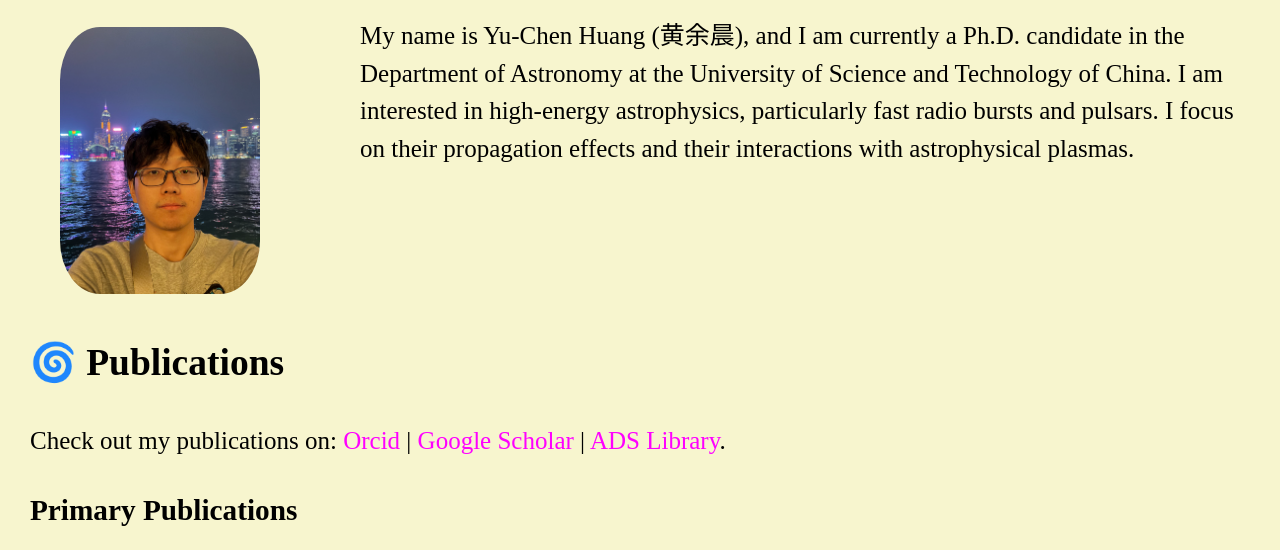
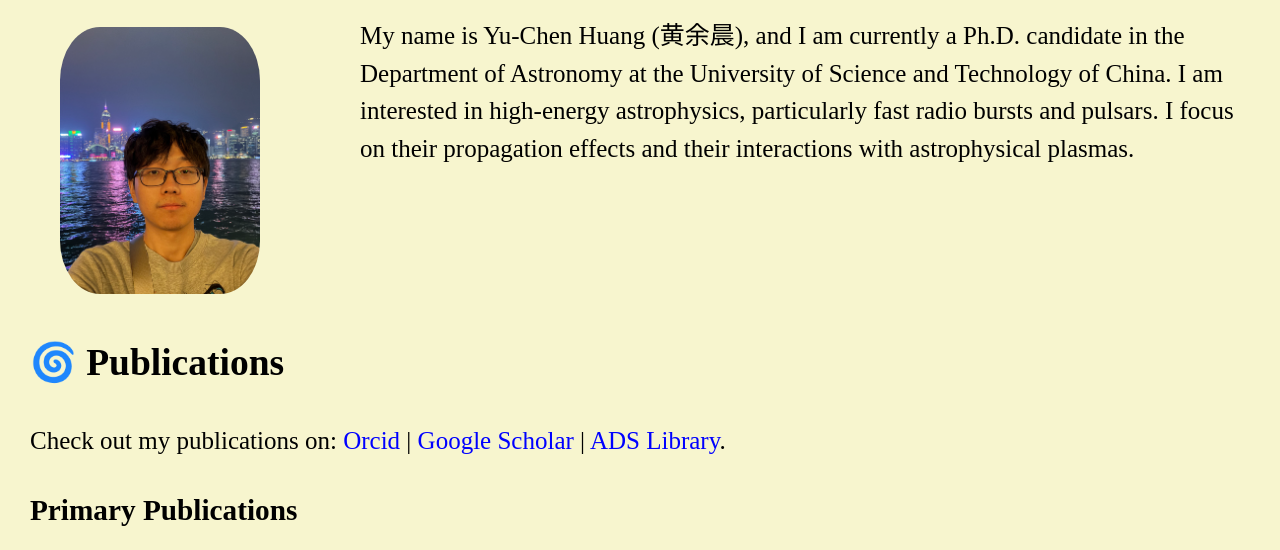
Before and after one commit to ychuang11/ychuang11.github.io, a plain HTML site: page index.html in a window 1280 px wide. Shown: the part 402-952 px from the top of the page. Drawn offline with Linux system fonts and the light colour scheme.

Commit message:
Add files via upload

```diff
--- a/style.css
+++ b/style.css
@@ -58,7 +58,7 @@ nav ul li {
 
 
 body a {
-    color: magenta;
+    color: blue;
     text-decoration: none;
 }
 
```
